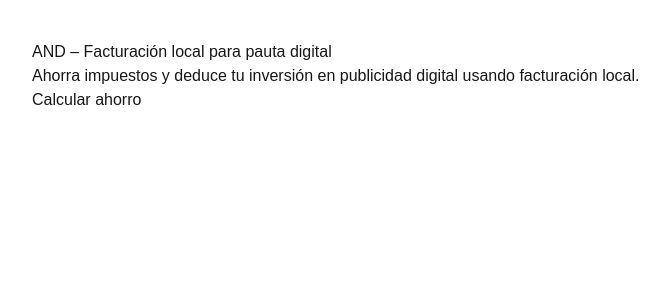
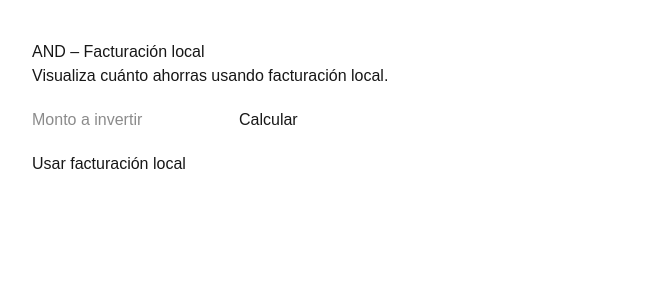
Before and after one commit to lemilio-lubu/AND-MVP, a Next.js app: page / in a window 1280 px wide. Shown: the top 300 px of the page, without its empty margins (8-673 px from the left). Built offline with nearby package versions, Linux system fonts and the light colour scheme.

Commit message:
feat: calculator UI wired to landing

```diff
--- /dev/null
+++ b/app/components/Calculator.tsx
@@ -0,0 +1,31 @@
+"use client";
+
+import { useState } from "react";
+import { calculateSavings } from "@/lib/calculator";
+
+export function Calculator() {
+  const [amount, setAmount] = useState(0);
+  const [result, setResult] = useState<null | number>(null);
+
+  const handleCalculate = () => {
+    const data = calculateSavings(amount);
+    setResult(data.savings);
+  };
+
+  return (
+    <div style={{ marginTop: 20 }}>
+      <input
+        type="number"
+        placeholder="Monto a invertir"
+        onChange={(e) => setAmount(Number(e.target.value))}
+      />
+      <button onClick={handleCalculate}>
+        Calcular
+      </button>
+
+      {result !== null && (
+        <p>Ahorro estimado: ${result.toFixed(2)}</p>
+      )}
+    </div>
+  );
+}
--- a/app/page.tsx
+++ b/app/page.tsx
@@ -1,17 +1,17 @@
-import { calculateSavings } from "@/lib/calculator";
-import Image from "next/image";
+import { Calculator } from "./components/Calculator";
 
 export default function Home() {
   return (
     <main style={{ padding: 40 }}>
-      <h1>AND – Facturación local para pauta digital</h1>
+      <h1>AND – Facturación local</h1>
       <p>
-        Ahorra impuestos y deduce tu inversión en publicidad digital usando
-        facturación local.
+        Visualiza cuánto ahorras usando facturación local.
       </p>
 
-      <button>
-        Calcular ahorro
+      <Calculator />
+
+      <button style={{ marginTop: 20 }}>
+        Usar facturación local
       </button>
     </main>
   );
```
